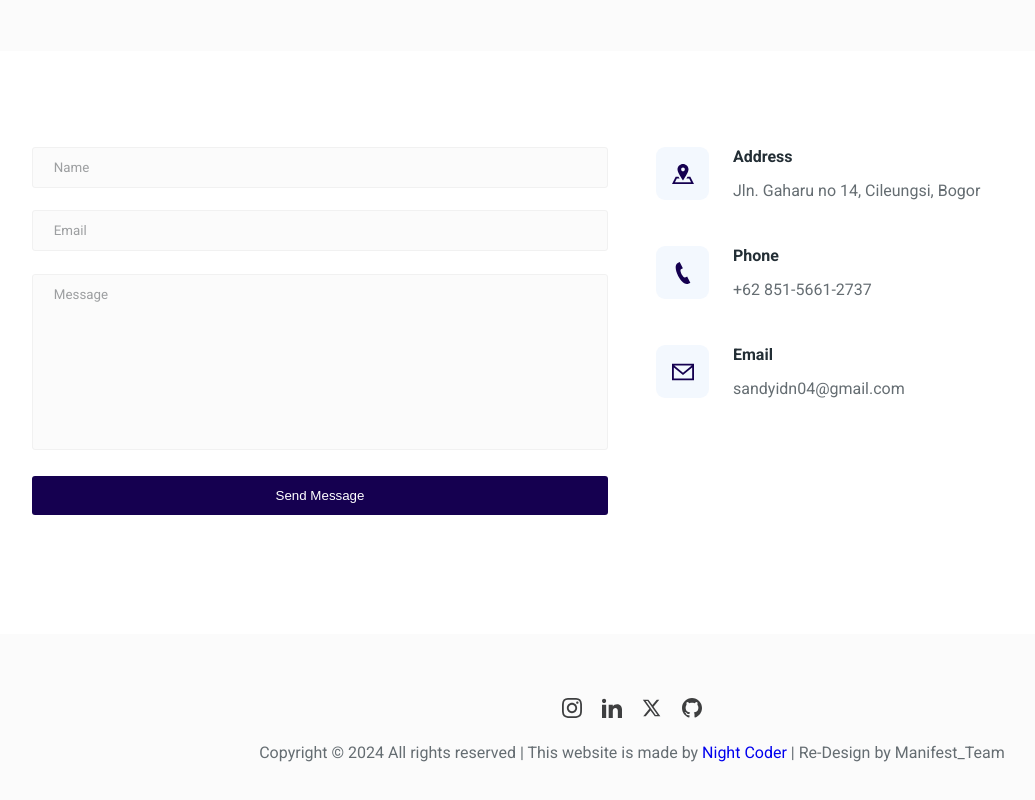
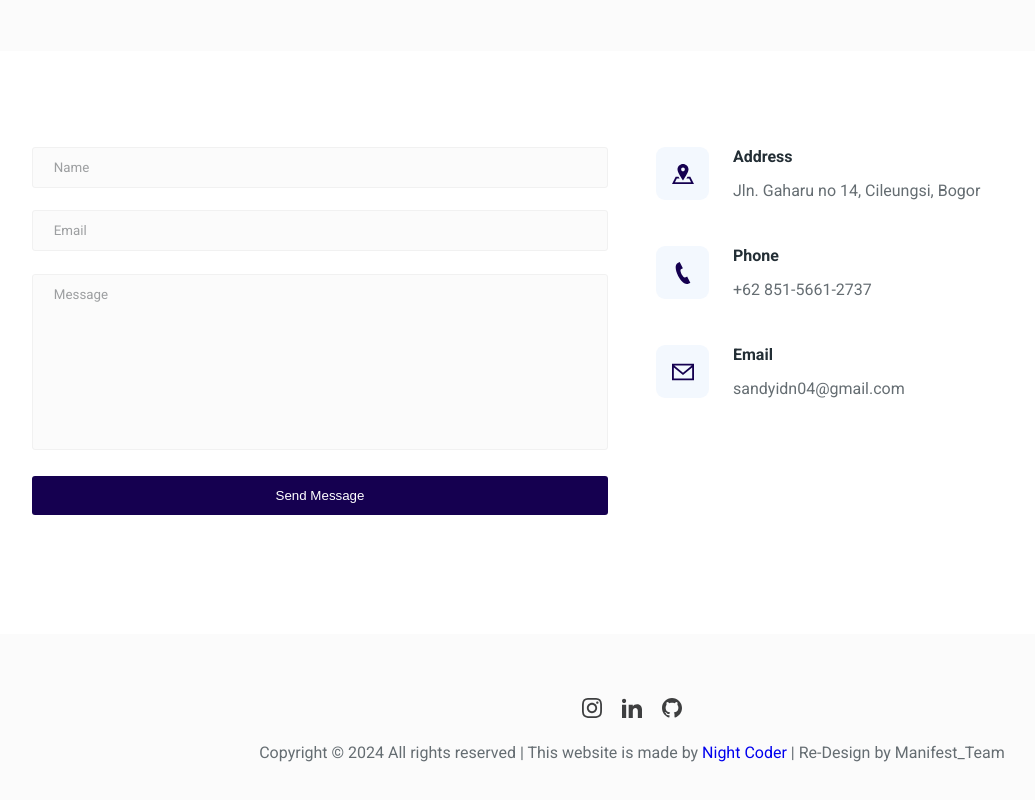
Before and after one commit to sandyxd18/web-porto, a plain HTML site: page index.html in a window 1280 px wide. Shown: the part 3028-3828 px from the top of the page, without its empty margins (8-1043 px from the left). Drawn offline with Linux system fonts and the light colour scheme.

Commit message:
hapus logo x

```diff
--- a/index.html
+++ b/index.html
@@ -408,19 +408,6 @@
           </svg>
         </a>
 
-        <a href="https://twitter.com/mas_sannd" target="_blank">
-          <svg
-            xmlns="http://www.w3.org/2000/svg"
-            width="20"
-            height="20"
-            viewBox="0 0 24 24"
-          >
-            <path
-              d="M13.8 10.5 20.7 2h-3l-5.3 6.5L7.7 2H1l7.8 11-7.3 9h3l5.7-7 5.1 7H22l-8.2-11.5Zm-2.4 3-1.4-2-5.6-7.9h2.3l4.5 6.3 1.4 2 6 8.5h-2.3l-4.9-7Z"
-            />
-          </svg>
-        </a>
-
         <a href="https://github.com/sandyxd18" target="_blank">
           <svg
             xmlns="http://www.w3.org/2000/svg"
```
